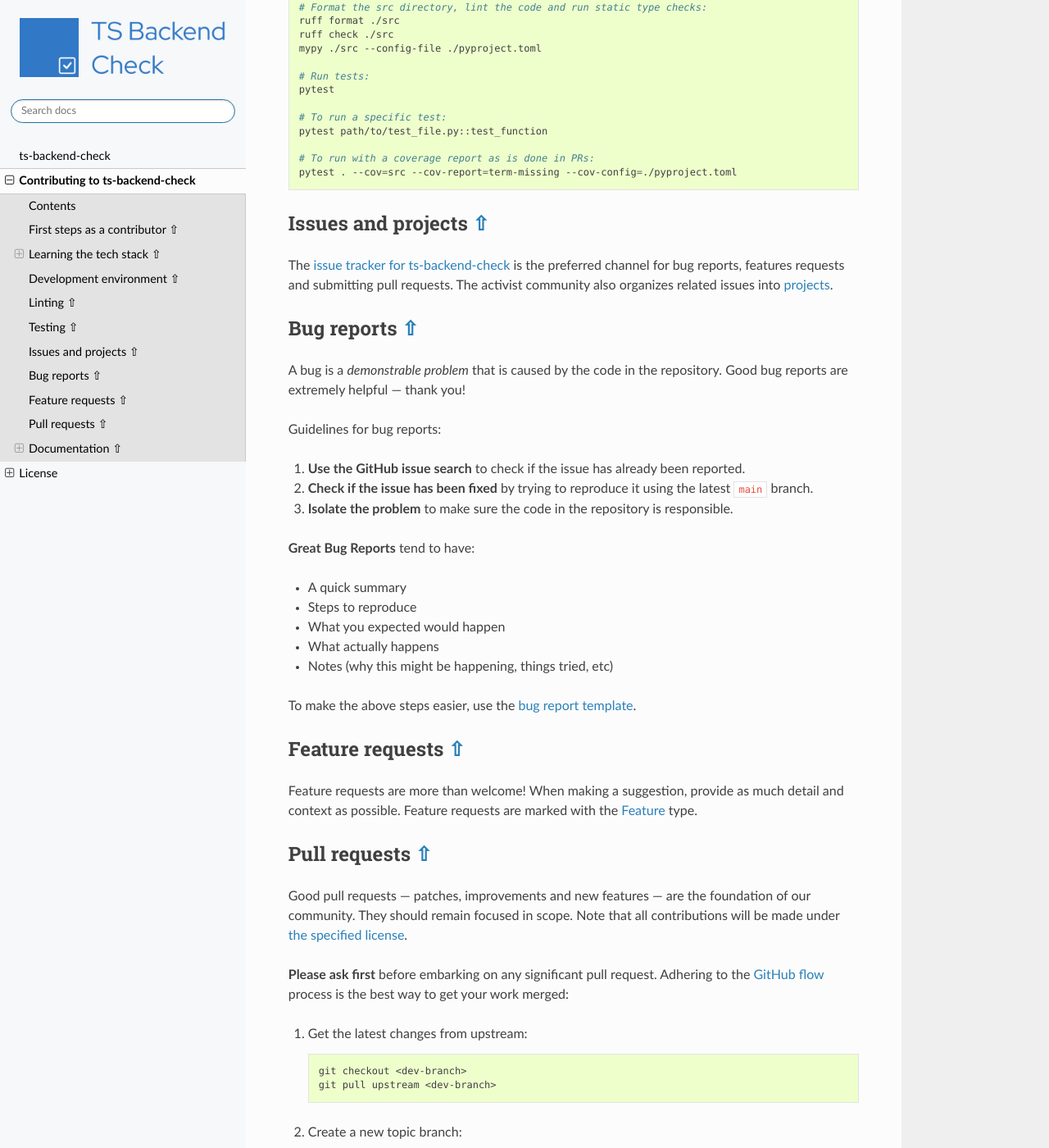
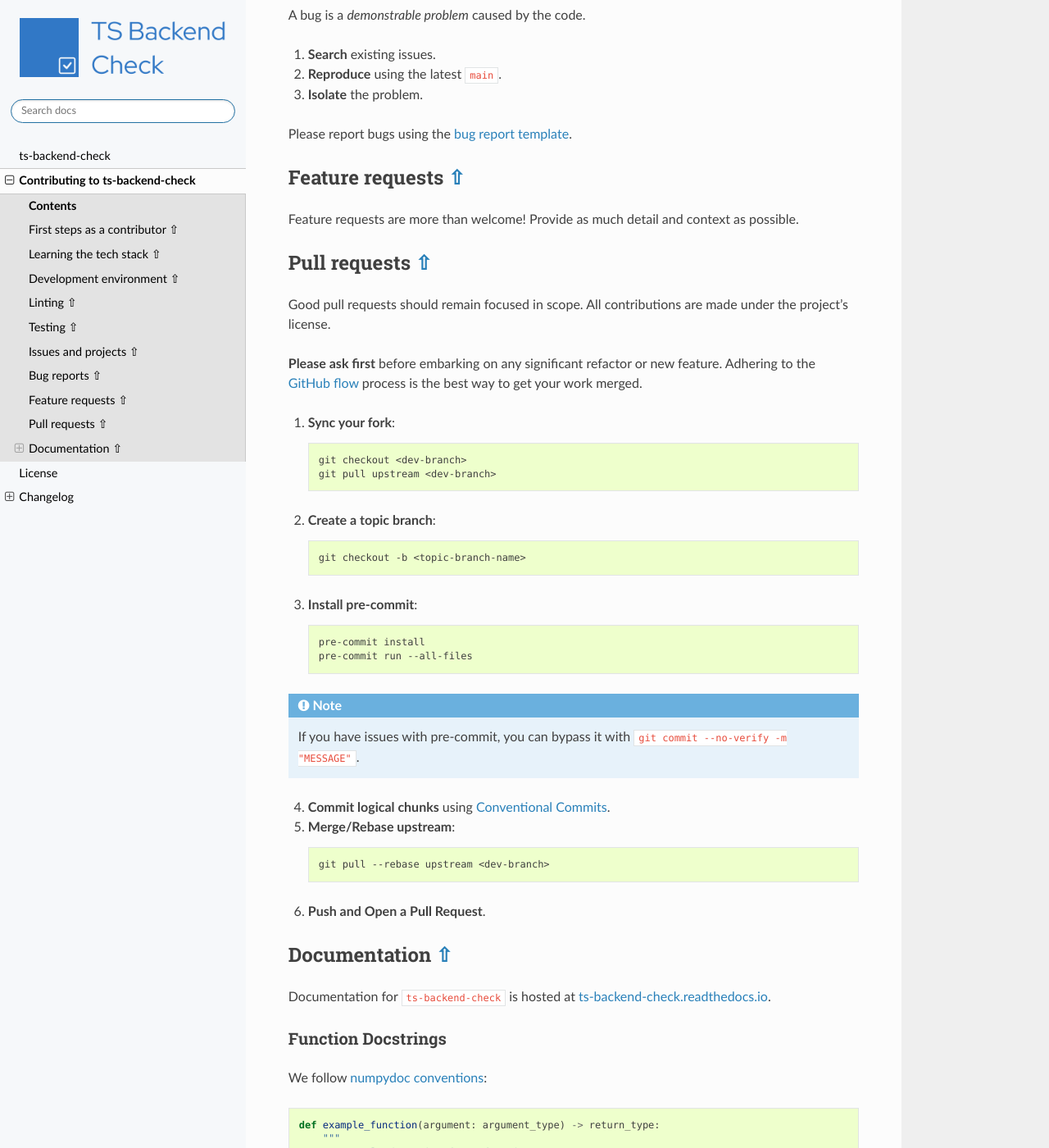
Before and after one commit to activist-org/ts-backend-check, a Sphinx documentation site: the page built from docs/source/notes.rst, in a window 1280 px wide and 1400 px high, scrolled down 3632 px. Shown: the whole window at 82% size. Built offline with Sphinx 7.4.7 and the Read the Docs theme 3.1.0, drawn with Linux system fonts in a browser that asks for light colours; formulas are drawn with MathJax 3; pages that are not in the unit, such as notebooks, are missing from menus; some of the changed text lies outside the part shown.

Commit message:
Update docs given current state of PR

```diff
--- a/docs/source/_static/CHANGELOG.rst
+++ b/docs/source/_static/CHANGELOG.rst
@@ -1,45 +1,60 @@
+=========
 Changelog
 =========
 
 See the `releases for ts-backend-check <https://github.com/activist-org/ts-backend-check/releases>`_ for an up to date list of versions and their release dates.
 
-``ts-backend-check`` tries to follow `semantic versioning <https://semver.org/>`_, a ``MAJOR.MINOR.PATCH`` version where increments are made of the:
+``ts-backend-check`` tries to follow `semantic versioning <https://semver.org/>`_, a **MAJOR.MINOR.PATCH** version where increments are made of the:
 
-- ``MAJOR`` version when we make incompatible API changes
-- ``MINOR`` version when we add functionality in a backwards compatible manner
-- ``PATCH`` version when we make backwards compatible bug fixes
+* `MAJOR` version when we make incompatible API changes
+* `MINOR` version when we add functionality in a backwards compatible manner
+* `PATCH` version when we make backwards compatible bug fixes
 
 Emojis for the following are chosen based on `gitmoji <https://gitmoji.dev/>`_.
 
+-------------------------------
+
+[Upcoming] ts-backend-check 1.x
+===============================
+
+ts-backend-check 1.3.0
+======================
+
+⬆️ Dependencies
+---------------
+
+- Dependencies were updated given dependabot warnings.
+- Dependency management was switched over to using `uv <https://docs.astral.sh/uv/>`_.
+
 ts-backend-check 1.2.2
-----------------------
+======================
 
 - Updated the spacing of the CLI outputs to improve readability.
 
 ts-backend-check 1.2.1
-----------------------
+======================
 
 ♻️ Code Refactoring
-^^^^^^^^^^^^^^^^^^^
+-------------------
 
 - The comment to ignore fields within TypeScript interfaces has been updated to ``// ts-backend-check: ignore field {fieldName}``.
 - The output messages were updated to improve clarity with regards to file names being compared as well as word choice.
 
 ✅ Tests
-^^^^^^^^
+--------
 
 - Tests were updated to account for the code refactoring.
 
 📝 Documentation
-^^^^^^^^^^^^^^^^
+----------------
 
 - The readme and documentation files were updated to show the functionality of the package (`#20 <https://github.com/activist-org/ts-backend-check/issues/20>`_).
 
 ts-backend-check 1.2.0
-----------------------
+======================
 
 ✨ Features
-^^^^^^^^^^^
+-----------
 
 - Adds the ability for the user to check the most recent version of the package via the CLI's version command and upgrade it via a simple CLI argument (`#12 <https://github.com/activist-org/ts-backend-check/issues/12>`_).
 - The outputs of the CLI are colored using `Rich <https://github.com/Textualize/rich>`_ (`#10 <https://github.com/activist-org/ts-backend-check/issues/10>`_).
@@ -47,58 +62,58 @@
 - The CLI can now check if a Django model field can be set as blank and asserts that the corresponding field in TypeScript interfaces be optional (`#11 <https://github.com/activist-org/ts-backend-check/issues/11>`_).
 
 ⬆️ Dependencies
-^^^^^^^^^^^^^^^
+---------------
 
 - Dependencies were updated due to detected vulnerabilities.
 
 ✅ Tests
-^^^^^^^^
+--------
 
 - Tests were expanded to account for the new features.
 
 ts-backend-check 1.1.0
-----------------------
+======================
 
 ✨ Features
-^^^^^^^^^^^
+-----------
 
 - An argparse based CLI was developed (`#7 <https://github.com/activist-org/ts-backend-check/issues/7>`_) to help check TypeScript types against their corresponding backend models.
-  - Arguments include passing a backend model file and a TypeScript file that should be compared.
-  - The backend model fields are extracted, which currently works for Django based models.
-  - These model fields are then compared against a TypeScript file to check if they have been mentioned in the code.
-  - This process helps keep frontend and backend development processes in sync.
+    * Arguments include passing a backend model file and a TypeScript file that should be compared.
+    * The backend model fields are extracted, which currently works for Django based models.
+    * These model fields are then compared against a TypeScript file to check if they have been mentioned in the code.
+    * This process helps keep frontend and backend development processes in sync.
 
 🎨 Design
-^^^^^^^^^
+---------
 
 - A logo and icon have been designed for the package.
 
 ⚖️ Legal
-^^^^^^^^
+--------
 
 - The code has been appropriately licensed and includes SPDX license identifiers in all files.
 - A security file has been added to the repo to make steps clear.
 
 ✅ Tests
-^^^^^^^^
+--------
 
 - Testing has been written for the CLI functionalities (`#2 <https://github.com/activist-org/ts-bachend-check/issues/2>`_).
 - GitHub Actions based checks are used to validate file license headers, ruff based code formatting, mypy static type checking and pytest based tests on each pull request.
 - pre-commit hooks are used to enforce code quality before commits during development.
 
 📝 Documentation
-^^^^^^^^^^^^^^^^
+----------------
 
 - All onboarding documentation has been written including an extensive readme, a contributing guide and GitHub templates to help people contribute effectively.
 - Read the Docs documentation has been generated for the project and can be found at `ts-backend-check.readthedocs.io <https://ts-backend-check.readthedocs.io/en/latest/>`_ (`#3 <https://github.com/activist-org/ts-bachend-check/issues/3>`_).
 - All docstrings for functions and classes were standardized based on numpydoc.
 
 ♻️ Code Refactoring
-^^^^^^^^^^^^^^^^^^^
+------------------
 
 - Code originally developed in the `activist-org/activist <https://github.com/activist-org/activist>`_ project was moved to a separate repo.
 
 ts-backend-check 1.0.0
-----------------------
+======================
 
 - Initial release of the package to PyPI with a basic structure.
--- a/docs/source/_static/CONTRIBUTING.rst
+++ b/docs/source/_static/CONTRIBUTING.rst
@@ -12,8 +12,8 @@
 
 .. _contents:
 
-Contents
---------
+**Contents**
+------------
 
 * :ref:`first-steps`
 * :ref:`learning-the-tech-stack`
@@ -26,16 +26,18 @@
 * :ref:`pull-requests`
 * :ref:`documentation`
 
+---
+
 .. _first-steps:
 
 First steps as a contributor `⇧ <#contents>`_
----------------------------------------------
+--------------------------------------------
 
 Thank you for your interest in contributing to activist community projects! We look forward to welcoming you :) The following are some suggested steps for people interested in joining our community:
 
-* Please join the `public Matrix chat <https://matrix.to/#/#activist_community:matrix.org>`_ to connect with the community
-    * `Matrix <https://matrix.org/>`_ is a network for secure, decentralized communication
-    * We'd suggest that you use the `Element <https://element.io/>`_ client and `Element X <https://element.io/app>`_ for a mobile app
+* Please join the `public Matrix chat <https://matrix.to/#/#activist_community:matrix.org>`_ to connect with the community.
+    * `Matrix <https://matrix.org/>`_ is a network for secure, decentralized communication.
+    * We'd suggest that you use the `Element <https://element.io/>`_ client and `Element X <https://element.io/app>`_ for a mobile app.
     * The `General <https://matrix.to/#/!uIGQUxlCnEzrPiRsRw:matrix.org?via=matrix.org&via=effektio.org&via=acter.global>`_ and `Development <https://matrix.to/#/!CRgLpGeOBNwxYCtqmK:matrix.org?via=matrix.org&via=acter.global&via=chat.0x7cd.xyz>`_ channels would be great places to start!
     * Feel free to introduce yourself and tell us what your interests are if you're comfortable :)
 * Consider joining our `bi-weekly developer sync <https://etherpad.wikimedia.org/p/activist-dev-sync>`_!
@@ -47,19 +49,13 @@
 
 ``ts-backend-check`` is very open to contributions from people in the early stages of their coding journey! The following is a select list of documentation pages to help you understand the technologies we use.
 
-Docs for those new to programming
-~~~~~~~~~~~~~~~~~~~~~~~~~~~~~~~~~
+**Docs for those new to programming**
+    * `Mozilla Developer Network Learning Area <https://developer.mozilla.org/en-US/docs/Learn>`_
+    * `Open Source Guides <https://opensource.guide/>`_
 
-* `Mozilla Developer Network Learning Area <https://developer.mozilla.org/en-US/docs/Learn>`_
-    * Doing MDN sections for HTML, CSS and JavaScript is the best ways to get into web development!
-* `Open Source Guides <https://opensource.guide/>`_
-    * Guides from GitHub about open-source software including how to start and much more!
-
-Python learning docs
-~~~~~~~~~~~~~~~~~~~~
-
-* `Python getting started guide <https://docs.python.org/3/tutorial/introduction.html>`_
-* `Python getting started resources <https://www.python.org/about/gettingstarted/>`_
+**Python learning docs**
+    * `Python getting started guide <https://docs.python.org/3/tutorial/introduction.html>`_
+    * `Python getting started resources <https://www.python.org/about/gettingstarted/>`_
 
 .. _dev-env:
 
@@ -69,23 +65,22 @@
 1. First and foremost, please see the suggested IDE setup below to make sure that your editor is ready for development.
 
 .. important::
-    **Suggested IDE setup: VS Code**
+   **Suggested IDE setup: VS Code**
 
-    Install the following extensions:
+   Install the following extensions:
 
-    * `charliermarsh.ruff <https://marketplace.visualstudio.com/items?itemName=charliermarsh.ruff>`_
-    * `streetsidesoftware.code-spell-checker <https://marketplace.visualstudio.com/items?itemName=streetsidesoftware.code-spell-checker>`_
+   * `charliermarsh.ruff <https://marketplace.visualstudio.com/items?itemName=charliermarsh.ruff>`_
+   * `streetsidesoftware.code-spell-checker <https://marketplace.visualstudio.com/items?itemName=streetsidesoftware.code-spell-checker>`_
 
 2. `Fork <https://docs.github.com/en/get-started/quickstart/fork-a-repo>`_ the `ts-backend-check repo <https://github.com/activist-org/ts-backend-check>`_, clone your fork, and configure the remotes:
 
 .. note::
-    **Consider using SSH**
+   **Consider using SSH**
 
-    Alternatively to using HTTPS, consider SSH to interact with GitHub from the terminal. SSH allows you to connect without a user-pass authentication flow.
+   Alternatively to using HTTPS, consider SSH to interact with GitHub from the terminal.
 
-    To run git commands with SSH, substitute the HTTPS URL with the SSH one: ``git@github.com:...``.
-
-    GitHub also has documentation on how to `Generate a new SSH key <https://docs.github.com/en/authentication/connecting-to-github-with-ssh/generating-a-new-ssh-key-and-adding-it-to-the-ssh-agent>`_ 🔑
+   * e.g. Cloning becomes ``git clone git@github.com:<your-username>/ts-backend-check.git``
+   * See GitHub's guide on `Generating a new SSH key <https://docs.github.com/en/authentication/connecting-to-github-with-ssh/generating-a-new-ssh-key-and-adding-it-to-the-ssh-agent>`_ 🔑
 
 .. code-block:: bash
 
@@ -96,14 +91,10 @@
     # Assign the original repo to a remote called "upstream".
     git remote add upstream https://github.com/activist-org/ts-backend-check.git
 
-* Now, if you run ``git remote -v`` you should see two remote repositories named:
-    * ``origin`` (forked repository)
-    * ``upstream`` (``ts-backend-check`` repository)
-
 3. Create a virtual environment for ts-backend-check (Python ``>=3.12``), activate it and install dependencies:
 
 .. note::
-    First, install ``uv`` if you don't already have it by following the `official installation guide <https://docs.astral.sh/uv/getting-started/installation/>`_.
+   First, install ``uv`` if you don't already have it by following the `official installation guide <https://docs.astral.sh/uv/getting-started/installation/>`_.
 
 .. code-block:: bash
 
@@ -116,30 +107,27 @@
     .venv\Scripts\activate.bat # .venv\Scripts\activate.ps1 (PowerShell)
 
 .. note::
-    If you change dependencies in ``pyproject.toml``, regenerate the lock file with:
+   If you change dependencies in ``pyproject.toml``, regenerate the lock file with:
 
-    .. code-block:: bash
+   .. code-block:: bash
 
-        uv lock  # refresh uv.lock for reproducible installs
+      uv lock
 
 After activating the virtual environment, set up `pre-commit <https://pre-commit.com/>`_ by running:
 
 .. code-block:: bash
 
     pre-commit install
-    # uv run pre-commit run --all-files
-
-You're now ready to work on ``ts-backend-check``!
 
 .. note::
-    Feel free to contact the team in the `Development room on Matrix <https://matrix.to/#/!CRgLpGeOBNwxYCtqmK:matrix.org?via=matrix.org&via=acter.global&via=chat.0x7cd.xyz>`_ if you're having problems!
+   Feel free to contact the team in the `Development room on Matrix <https://matrix.to/#/!CRgLpGeOBNwxYCtqmK:matrix.org?via=matrix.org&via=acter.global&via=chat.0x7cd.xyz>`_ if you're having problems!
 
 .. _linting:
 
 Linting `⇧ <#contents>`_
 ------------------------
 
-`Ruff <https://github.com/astral-sh/ruff>`_ is installed via the required packages to assure that errors are reported correctly. We'd also suggest that VS Code users install the `Ruff extension <https://marketplace.visualstudio.com/items?itemName=charliermarsh.ruff>`_.
+`Ruff <https://github.com/astral-sh/ruff>`_ is installed via the required packages to assure that errors are reported correctly.
 
 .. _testing:
 
@@ -150,7 +138,7 @@
 
 .. code-block:: bash
 
-    # Format the src directory, lint the code and run static type checks:
+    # Format, lint, and static type check:
     ruff format ./src
     ruff check ./src
     mypy ./src --config-file ./pyproject.toml
@@ -158,10 +146,7 @@
     # Run tests:
     pytest
 
-    # To run a specific test:
-    pytest path/to/test_file.py::test_function
-
-    # To run with a coverage report as is done in PRs:
+    # Run with a coverage report:
     pytest . --cov=src --cov-report=term-missing --cov-config=./pyproject.toml
 
 .. _issues-projects:
@@ -169,96 +154,83 @@
 Issues and projects `⇧ <#contents>`_
 ------------------------------------
 
-The `issue tracker for ts-backend-check <https://github.com/activist-org/ts-backend-check/issues>`_ is the preferred channel for bug reports, features requests and submitting pull requests. The activist community also organizes related issues into `projects <https://github.com/activist-org/ts-backend-check/projects>`_.
+The `issue tracker for ts-backend-check <https://github.com/activist-org/ts-backend-check/issues>`_ is the preferred channel for bug reports and feature requests.
 
 .. _bug-reports:
 
 Bug reports `⇧ <#contents>`_
 ----------------------------
 
-A bug is a *demonstrable problem* that is caused by the code in the repository. Good bug reports are extremely helpful — thank you!
+A bug is a *demonstrable problem* caused by the code.
 
-Guidelines for bug reports:
+1. **Search** existing issues.
+2. **Reproduce** using the latest ``main``.
+3. **Isolate** the problem.
 
-1. **Use the GitHub issue search** to check if the issue has already been reported.
-2. **Check if the issue has been fixed** by trying to reproduce it using the latest ``main`` branch.
-3. **Isolate the problem** to make sure the code in the repository is responsible.
-
-**Great Bug Reports** tend to have:
-
-* A quick summary
-* Steps to reproduce
-* What you expected would happen
-* What actually happens
-* Notes (why this might be happening, things tried, etc)
-
-To make the above steps easier, use the `bug report template <https://github.com/activist-org/ts-backend-check/issues/new?assignees=&labels=bug&projects=activist-org%2F1&template=bug_report.yml>`_.
+Please report bugs using the `bug report template <https://github.com/activist-org/ts-backend-check/issues/new?assignees=&labels=bug&projects=activist-org%2F1&template=bug_report.yml>`_.
 
 .. _feature-requests:
 
 Feature requests `⇧ <#contents>`_
 ---------------------------------
 
-Feature requests are more than welcome! When making a suggestion, provide as much detail and context as possible. Feature requests are marked with the `Feature <https://github.com/activist-org/ts-backend-check/issues?q=is%3Aissue%20state%3Aopen%20type%3AFeature>`_ type.
+Feature requests are more than welcome! Provide as much detail and context as possible.
 
 .. _pull-requests:
 
 Pull requests `⇧ <#contents>`_
 ------------------------------
 
-Good pull requests — patches, improvements and new features — are the foundation of our community. They should remain focused in scope. Note that all contributions will be made under `the specified license <LICENSE.txt>`_.
+Good pull requests should remain focused in scope. All contributions are made under the project's license.
 
-**Please ask first** before embarking on any significant pull request. Adhering to the `GitHub flow <https://docs.github.com/en/get-started/quickstart/github-flow>`_ process is the best way to get your work merged:
+**Please ask first** before embarking on any significant refactor or new feature. Adhering to the `GitHub flow <https://docs.github.com/en/get-started/quickstart/github-flow>`_ process is the best way to get your work merged.
 
 
 
-1. Get the latest changes from upstream:
+1. **Sync your fork**:
 
    .. code-block:: bash
 
       git checkout <dev-branch>
       git pull upstream <dev-branch>
 
-2. Create a new topic branch:
+2. **Create a topic branch**:
 
    .. code-block:: bash
 
       git checkout -b <topic-branch-name>
 
-3. Install `pre-commit <https://pre-commit.com/>`_:
+3. **Install pre-commit**:
 
    .. code-block:: bash
 
       pre-commit install
       pre-commit run --all-files
 
-4. Commit your changes in logical chunks, adhering to `Conventional Commits <https://www.conventionalcommits.org/en/v1.0.0/>`_.
+.. note::
+   If you have issues with pre-commit, you can bypass it with ``git commit --no-verify -m "MESSAGE"``.
 
-5. Locally merge (or rebase) the upstream development branch:
+4. **Commit logical chunks** using `Conventional Commits <https://www.conventionalcommits.org/en/v1.0.0/>`_.
+
+5. **Merge/Rebase upstream**:
 
    .. code-block:: bash
 
       git pull --rebase upstream <dev-branch>
 
-6. Push your topic branch to your fork:
-
-   .. code-block:: bash
-
-      git push origin <topic-branch-name>
-
-7. `Open a Pull Request <https://help.github.com/articles/using-pull-requests/>`_ with a clear title and description.
+6. **Push and Open a Pull Request**.
 
 .. _documentation:
 
 Documentation `⇧ <#contents>`_
 ------------------------------
 
-The documentation for ``ts-backend-check`` can be found at `ts-backend-check.readthedocs.io <https://ts-backend-check.readthedocs.io/en/latest/>`_.
+Documentation for ``ts-backend-check`` is hosted at `ts-backend-check.readthedocs.io <https://ts-backend-check.readthedocs.io/en/latest/>`_.
 
 Function Docstrings
 ~~~~~~~~~~~~~~~~~~~
 
-We follow `numpydoc conventions <https://numpydoc.readthedocs.io/en/latest/format.html>`_.
+We follow `numpydoc conventions <https://numpydoc.readthedocs.io/en/latest/format.html>`_:
 
 .. code-block:: py
 
@@ -291,5 +263,3 @@
 
     cd docs
     make html
-
-Open ``index.html`` within ``docs/build/html`` to check the local version.
```
Also changed, not shown: README.md (+93 -7 lines), docs/source/index.rst (+9 -19 lines), 1 other file.
